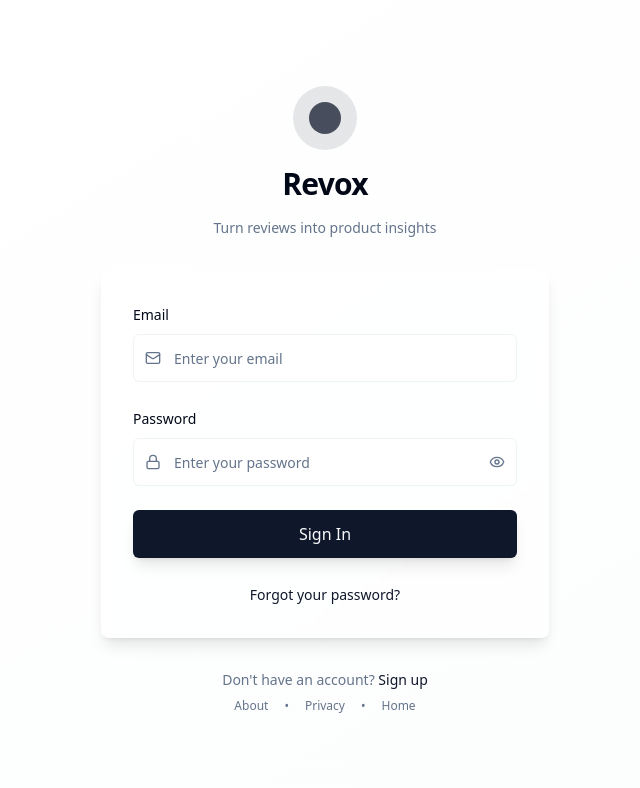
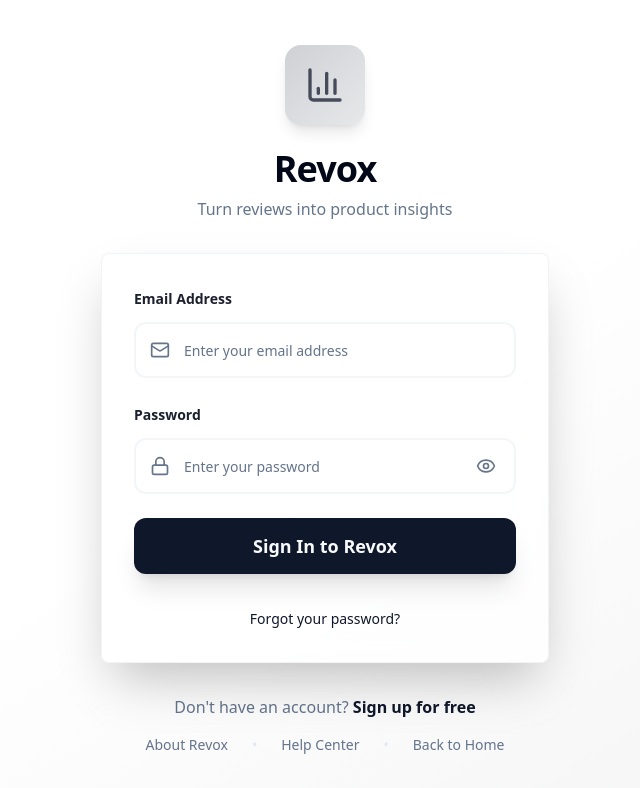
Before and after one commit to kejji/revox-frontend, a React (Vite) app: page /revox/login in a window 1280 px wide. Shown: the top 788 px of the page, without its empty margins (315-955 px from the left). Built offline with nearby package versions, Linux system fonts and the light colour scheme; what aws-amplify would draw is missing.

Commit message:
Refine Revox login page

```diff
--- a/src/pages/RevoxLogin.tsx
+++ b/src/pages/RevoxLogin.tsx
@@ -4,7 +4,7 @@ import { Input } from "@/components/ui/input";
 import { Label } from "@/components/ui/label";
 import { Card, CardContent } from "@/components/ui/card";
 import { Link } from "react-router-dom";
-import { Mail, Lock, Eye, EyeOff } from "lucide-react";
+import { Mail, Lock, Eye, EyeOff, BarChart3 } from "lucide-react";
 
 export default function RevoxLogin() {
   const [email, setEmail] = useState("");
@@ -24,89 +24,89 @@ export default function RevoxLogin() {
   };
 
   return (
-    <div className="min-h-screen flex items-center justify-center bg-gradient-to-br from-background to-muted/20 p-4">
+    <div className="min-h-screen flex items-center justify-center bg-gradient-to-br from-background via-background to-primary/5 p-4">
       <div className="w-full max-w-md space-y-8">
         {/* Logo and Brand */}
-        <div className="text-center space-y-4">
+        <div className="text-center space-y-6">
           <div className="animate-fade-in">
-            <div className="inline-flex items-center justify-center w-16 h-16 rounded-full bg-primary/10 mb-4">
-              <div className="w-8 h-8 rounded-full bg-primary animate-pulse"></div>
+            <div className="inline-flex items-center justify-center w-20 h-20 rounded-2xl bg-gradient-to-br from-primary/20 to-primary/10 mb-6 shadow-lg hover:shadow-xl transition-all duration-300 hover:scale-105">
+              <BarChart3 className="w-10 h-10 text-primary animate-pulse" />
             </div>
-            <h1 className="text-3xl font-bold tracking-tight text-foreground">
+            <h1 className="text-4xl font-bold tracking-tight text-foreground mb-2">
               Revox
             </h1>
+            <p className="text-muted-foreground text-base font-medium animate-fade-in delay-100">
+              Turn reviews into product insights
+            </p>
           </div>
-          <p className="text-muted-foreground text-sm animate-fade-in delay-100">
-            Turn reviews into product insights
-          </p>
         </div>
 
         {/* Login Form */}
-        <Card className="animate-fade-in delay-200 border-0 shadow-lg bg-card/50 backdrop-blur-sm">
+        <Card className="animate-fade-in delay-200 border border-border/50 shadow-2xl bg-card/80 backdrop-blur-lg hover:shadow-3xl transition-all duration-300">
           <CardContent className="p-8">
             <form onSubmit={handleSubmit} className="space-y-6">
-              <div className="space-y-2">
-                <Label htmlFor="email" className="text-sm font-medium">
-                  Email
+              <div className="space-y-3">
+                <Label htmlFor="email" className="text-sm font-semibold text-foreground/90">
+                  Email Address
                 </Label>
-                <div className="relative">
-                  <Mail className="absolute left-3 top-1/2 transform -translate-y-1/2 text-muted-foreground w-4 h-4" />
+                <div className="relative group">
+                  <Mail className="absolute left-4 top-1/2 transform -translate-y-1/2 text-muted-foreground w-5 h-5 group-focus-within:text-primary transition-colors" />
                   <Input
                     id="email"
                     type="email"
-                    placeholder="Enter your email"
+                    placeholder="Enter your email address"
                     value={email}
                     onChange={(e) => setEmail(e.target.value)}
-                    className="pl-10 h-12 bg-background/50 border-input/50 focus:border-primary focus:ring-primary/20"
+                    className="pl-12 h-14 text-base rounded-xl bg-background/60 border-2 border-border/40 focus:border-primary focus:ring-4 focus:ring-primary/10 transition-all duration-200 hover:border-primary/50"
                     required
                   />
                 </div>
               </div>
 
-              <div className="space-y-2">
-                <Label htmlFor="password" className="text-sm font-medium">
+              <div className="space-y-3">
+                <Label htmlFor="password" className="text-sm font-semibold text-foreground/90">
                   Password
                 </Label>
-                <div className="relative">
-                  <Lock className="absolute left-3 top-1/2 transform -translate-y-1/2 text-muted-foreground w-4 h-4" />
+                <div className="relative group">
+                  <Lock className="absolute left-4 top-1/2 transform -translate-y-1/2 text-muted-foreground w-5 h-5 group-focus-within:text-primary transition-colors" />
                   <Input
                     id="password"
                     type={showPassword ? "text" : "password"}
                     placeholder="Enter your password"
                     value={password}
                     onChange={(e) => setPassword(e.target.value)}
-                    className="pl-10 pr-10 h-12 bg-background/50 border-input/50 focus:border-primary focus:ring-primary/20"
+                    className="pl-12 pr-12 h-14 text-base rounded-xl bg-background/60 border-2 border-border/40 focus:border-primary focus:ring-4 focus:ring-primary/10 transition-all duration-200 hover:border-primary/50"
                     required
                   />
                   <button
                     type="button"
                     onClick={() => setShowPassword(!showPassword)}
-                    className="absolute right-3 top-1/2 transform -translate-y-1/2 text-muted-foreground hover:text-foreground transition-colors"
+                    className="absolute right-4 top-1/2 transform -translate-y-1/2 text-muted-foreground hover:text-primary transition-colors p-1 rounded-md hover:bg-primary/10"
                   >
-                    {showPassword ? <EyeOff className="w-4 h-4" /> : <Eye className="w-4 h-4" />}
+                    {showPassword ? <EyeOff className="w-5 h-5" /> : <Eye className="w-5 h-5" />}
                   </button>
                 </div>
               </div>
 
               <Button
                 type="submit"
-                className="w-full h-12 text-base font-medium bg-primary hover:bg-primary/90 text-primary-foreground shadow-lg hover:shadow-xl transition-all duration-200"
+                className="w-full h-14 text-lg font-semibold rounded-xl bg-gradient-to-r from-primary to-primary/90 hover:from-primary/90 hover:to-primary text-primary-foreground shadow-xl hover:shadow-2xl transition-all duration-300 hover:scale-[1.02] active:scale-[0.98]"
                 disabled={isLoading}
               >
                 {isLoading ? (
-                  <div className="flex items-center gap-2">
-                    <div className="w-4 h-4 border-2 border-current border-t-transparent rounded-full animate-spin"></div>
-                    Signing in...
+                  <div className="flex items-center gap-3">
+                    <div className="w-5 h-5 border-2 border-current border-t-transparent rounded-full animate-spin"></div>
+                    Signing you in...
                   </div>
                 ) : (
-                  "Sign In"
+                  "Sign In to Revox"
                 )}
               </Button>
 
-              <div className="text-center">
+              <div className="text-center pt-2">
                 <Link
                   to="/revox/forgot-password"
-                  className="text-sm text-primary hover:text-primary/80 transition-colors"
+                  className="text-sm font-medium text-primary hover:text-primary/80 transition-colors hover:underline underline-offset-4"
                 >
                   Forgot your password?
                 </Link>
@@ -116,27 +116,27 @@ export default function RevoxLogin() {
         </Card>
 
         {/* Footer Links */}
-        <div className="text-center space-y-2 animate-fade-in delay-300">
-          <p className="text-sm text-muted-foreground">
+        <div className="text-center space-y-4 animate-fade-in delay-300">
+          <p className="text-base text-muted-foreground">
             Don't have an account?{" "}
             <Link
               to="/revox/auth"
-              className="text-primary hover:text-primary/80 font-medium transition-colors"
+              className="text-primary hover:text-primary/80 font-semibold transition-colors hover:underline underline-offset-4"
             >
-              Sign up
+              Sign up for free
             </Link>
           </p>
-          <div className="flex items-center justify-center gap-4 text-xs text-muted-foreground">
-            <Link to="/revox/about" className="hover:text-foreground transition-colors">
-              About
+          <div className="flex items-center justify-center gap-6 text-sm text-muted-foreground">
+            <Link to="/revox/about" className="hover:text-primary transition-colors font-medium">
+              About Revox
             </Link>
-            <span>•</span>
-            <Link to="/revox/privacy" className="hover:text-foreground transition-colors">
-              Privacy
+            <span className="text-border">•</span>
+            <Link to="/revox/help" className="hover:text-primary transition-colors font-medium">
+              Help Center
             </Link>
-            <span>•</span>
-            <Link to="/revox" className="hover:text-foreground transition-colors">
-              Home
+            <span className="text-border">•</span>
+            <Link to="/revox" className="hover:text-primary transition-colors font-medium">
+              Back to Home
             </Link>
           </div>
         </div>
```
